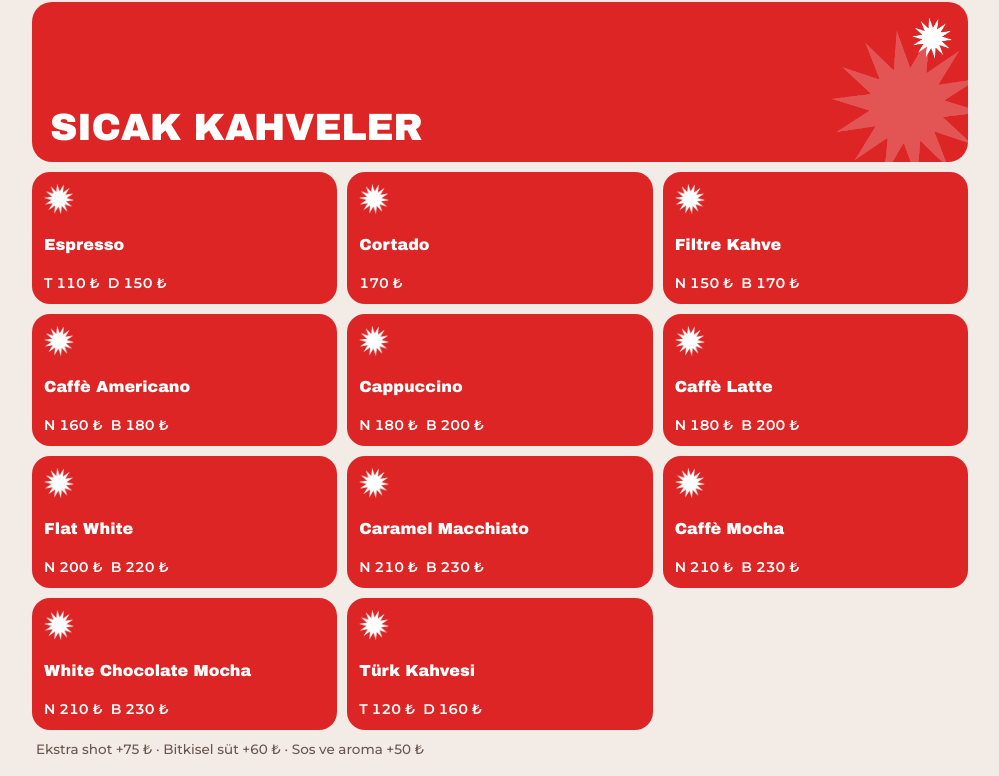
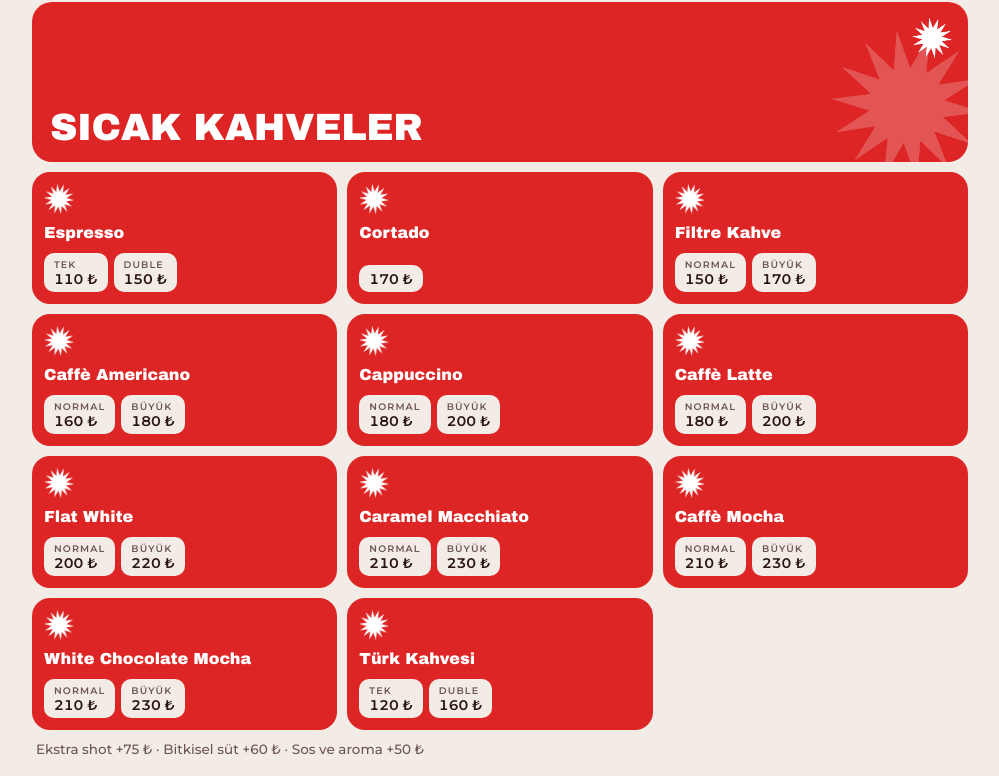
Before and after one commit to justech0/toohottohandle, a Next.js app: page /qr in a window 1280 px wide. Shown: the part 903-1679 px from the top of the page, without its empty margins (140-1139 px from the left). Built offline with nearby package versions, Linux system fonts and the light colour scheme; a web font is replaced by a local one.

Commit message:
feat(qr): clean price chips replace starburst stickers; plain price tag in detail
Co-Authored-By: Claude Opus 5.5 <noreply@anthropic.com>
Claude-Session: https://claude.ai/code/session_011pHqr4u3XUMJyZPAAY5Qcp

```diff
--- /dev/null
+++ b/app/qr/_components/PriceChips.tsx
@@ -0,0 +1,18 @@
+import type { CardProduct } from "./clientTypes";
+
+/** Sade fiyat kutucukları: boy adı küçük harfle üstte, fiyat altında. Tam metin kartta sr-only. */
+export function PriceChips({ p }: { p: Pick<CardProduct, "stars" | "sizes"> }) {
+  return (
+    <span className="card__prices" aria-hidden="true">
+      {p.stars.map((s, i) => {
+        const label = p.stars.length > 1 ? (p.sizes[i] ?? "").replace(s.price, "").trim() : "";
+        return (
+          <span key={i} className="chip">
+            {label ? <small>{label}</small> : null}
+            <bdi>{s.price}</bdi>
+          </span>
+        );
+      })}
+    </span>
+  );
+}
--- a/app/qr/_components/PriceStars.tsx
+++ /dev/null
@@ -1,19 +0,0 @@
-import type { PriceStar } from "@/lib/menu/badges";
-
-/** Kırmızı yıldız içinde fiyat; ikinci boy küçük sarı yıldızda. Görsel süs, tam metin sr-only'de. */
-export function PriceStars({ stars }: { stars: PriceStar[] }) {
-  const two = stars.length > 1;
-  return (
-    <span className="stars" aria-hidden="true">
-      {stars.map((s, i) => (
-        <span key={i} className={i === 0 ? "star star--main" : "star star--alt"}>
-          <span className="star__bg" />
-          <span className="star__txt">
-            {two && s.short ? <small>{s.short}</small> : null}
-            <bdi>{s.price}</bdi>
-          </span>
-        </span>
-      ))}
-    </span>
-  );
-}
--- a/app/qr/_components/ProductCard.tsx
+++ b/app/qr/_components/ProductCard.tsx
@@ -1,6 +1,6 @@
 import { imageSrc } from "@/lib/menu/image";
 import { BrandIcon } from "./BrandIcon";
-import { PriceStars } from "./PriceStars";
+import { PriceChips } from "./PriceChips";
 import type { CardProduct } from "./clientTypes";
 
 /** Ürün kartı (spec v3 4). Hem sunucu listesinde hem aramada kullanılır; dokununca MenuClient detayı açar. */
@@ -26,17 +26,7 @@ export function ProductCard({ p }: { p: CardProduct }) {
         <span className="card__name">{p.name}</span>
         {photo ? <span className="card__cat">{p.categoryName}</span> : null}
         <span className="sr-only" data-testid="price-full">{p.full}</span>
-        {p.soldOut ? (
-          <span className="card__out" aria-hidden="true">Tükendi</span>
-        ) : photo ? (
-          <PriceStars stars={p.stars} />
-        ) : (
-          <span className="card__price" aria-hidden="true">
-            {p.stars.map((s, i) => (
-              <bdi key={i}>{`${p.stars.length > 1 && s.short ? `${s.short} ` : ""}${s.price}`}</bdi>
-            ))}
-          </span>
-        )}
+        {p.soldOut ? <span className="card__out" aria-hidden="true">Tükendi</span> : <PriceChips p={p} />}
       </button>
     </li>
   );
--- a/app/qr/_components/ProductSheet.tsx
+++ b/app/qr/_components/ProductSheet.tsx
@@ -39,12 +39,9 @@ export function ProductSheet({ product, onClose }: { product: CardProduct; onClo
           <div className="sheet__head">
             <h2 id="sheet-title" className="sheet__title">{product.name}</h2>
             {single ? (
-              <span className="sheet__star">
-                <span className="star__bg" aria-hidden="true" />
-                <span className="sheet__star-txt" data-testid="sheet-price">
-                  {singleLabel ? <small>{singleLabel} </small> : null}
-                  <bdi>{single.price}</bdi>
-                </span>
+              <span className="sheet__tag">
+                {singleLabel ? <small>{singleLabel}</small> : null}
+                <span data-testid="sheet-price"><bdi>{single.price}</bdi></span>
               </span>
             ) : null}
           </div>
--- a/app/qr/styles/menu.css
+++ b/app/qr/styles/menu.css
@@ -68,29 +68,21 @@ html[data-hero-visible="false"] .topbar .icon-btn { color: var(--c-ink); backgro
   border-radius: 18px; font-family: var(--f-text); }
 .card--photo { min-height: 236px; padding: 0 0 14px; background: var(--c-white); color: var(--c-ink); }
 .card__img { width: 100%; height: 156px; object-fit: cover; border-radius: 18px 18px 0 0; display: block; background: var(--c-line); }
-.card--photo .card__name { padding: 12px 12px 0; padding-right: 60px; font: 600 14px/1.2 var(--f-text); text-transform: uppercase; letter-spacing: .02em; overflow-wrap: anywhere; }
+.card--photo .card__name { padding: 12px 12px 0; font: 600 14px/1.2 var(--f-text); text-transform: uppercase; letter-spacing: .02em; overflow-wrap: anywhere; }
 .card__cat { padding: 4px 12px 0; font: 600 10px/1.2 var(--f-text); letter-spacing: .14em; text-transform: uppercase; color: var(--c-ink-soft); }
 .card--plain { min-height: 132px; padding: 12px 12px 12px; gap: 10px; justify-content: space-between; background: var(--gc); color: var(--gt); }
 .card__icon { height: 30px; }
 .card--plain .card__name { font: 800 16px/1.1 var(--f-display); overflow-wrap: anywhere; hyphens: auto; }
-.card__price { display: flex; flex-wrap: wrap; gap: 2px 8px; font: 600 14px/1.2 var(--f-text); font-variant-numeric: tabular-nums; }
-.card__price bdi { white-space: nowrap; }
 .card__out { margin-top: auto; padding: 6px 10px; border-radius: 8px; background: var(--c-ink); color: var(--c-paper); font: 600 13px/1 var(--f-text); }
 .card--photo .card__out { margin: 10px 12px 0; }
 .card--out .card__img { filter: grayscale(1); }
 
-/* Yıldız fiyat rozeti (resmi yıldız maskesi) */
-.stars { position: absolute; right: -4px; top: 118px; display: flex; flex-direction: column; align-items: center; gap: 0; }
-.star { position: relative; display: grid; place-items: center; }
-.star--main { width: 66px; height: 66px; color: var(--c-white); }
-.star--alt { width: 52px; height: 52px; margin-top: -10px; color: var(--c-ink); }
-.star__bg { position: absolute; inset: 0; -webkit-mask: url(/qr/brand/star.png) center / contain no-repeat; mask: url(/qr/brand/star.png) center / contain no-repeat; }
-.star--main .star__bg { background: var(--c-red); }
-.star--alt .star__bg { background: var(--c-yellow); }
-.star__txt { position: relative; display: flex; flex-direction: column; align-items: center; line-height: 1; font-variant-numeric: tabular-nums; }
-.star--main .star__txt { font: 600 13px/1 var(--f-text); }
-.star--alt .star__txt { font: 600 11px/1 var(--f-text); }
-.star__txt small { font-size: 9px; letter-spacing: .08em; margin-bottom: 1px; }
+/* Sade fiyat kutucukları */
+.card__prices { display: flex; flex-wrap: wrap; gap: 6px; margin-top: auto; }
+.card--photo .card__prices { padding: 10px 12px 0; }
+.chip { display: inline-flex; flex-direction: column; align-items: flex-start; gap: 3px; padding: 7px 10px 6px; border-radius: 10px;
+  background: var(--c-paper); color: var(--c-ink); font: 600 14px/1 var(--f-text); font-variant-numeric: tabular-nums; white-space: nowrap; }
+.chip small { font: 600 9.5px/1 var(--f-text); letter-spacing: .12em; text-transform: uppercase; color: var(--c-ink-soft); }
 
 .extras { margin: 10px 4px 0; font: 500 13.5px/1.45 var(--f-text); color: var(--c-ink-soft); }
 
@@ -125,11 +117,9 @@ html[data-hero-visible="false"] .topbar .icon-btn { color: var(--c-ink); backgro
 .sheet__cat { margin: 0 0 8px; font: 600 12px/1.2 var(--f-text); text-transform: uppercase; letter-spacing: .16em; }
 .sheet__head { display: flex; align-items: flex-start; justify-content: space-between; gap: 12px; }
 .sheet__title { margin: 0; font: 800 clamp(26px, 8vw, 34px)/1 var(--f-display); text-transform: uppercase; letter-spacing: -.01em; overflow-wrap: anywhere; }
-.sheet__star { position: relative; flex: none; width: 96px; height: 96px; display: grid; place-items: center; margin-top: -58px; color: var(--c-red-text); }
-.sheet__star .star__bg { position: absolute; inset: 0; background: var(--c-white); -webkit-mask: url(/qr/brand/star.png) center / contain no-repeat; mask: url(/qr/brand/star.png) center / contain no-repeat; }
-.sheet__panel--full .sheet__star { margin-top: -8px; }
-.sheet__star-txt { position: relative; display: flex; flex-direction: column; align-items: center; font: 800 17px/1 var(--f-display); }
-.sheet__star-txt small { font: 600 10px/1.2 var(--f-text); letter-spacing: .08em; }
+.sheet__tag { flex: none; display: inline-flex; flex-direction: column; align-items: flex-end; gap: 4px; padding: 10px 14px; border-radius: 14px;
+  background: var(--c-paper); color: var(--c-ink); font: 800 22px/1 var(--f-display); font-variant-numeric: tabular-nums; }
+.sheet__tag small { font: 600 10px/1 var(--f-text); letter-spacing: .12em; text-transform: uppercase; color: var(--c-ink-soft); }
 .sheet__sizes { display: grid; grid-template-columns: repeat(2, minmax(0, 1fr)); gap: 8px; margin-top: 20px; }
 .sheet__size { min-height: 56px; border-radius: 16px; border: 2px solid currentColor; background: none; color: inherit; font: 600 16px/1.2 var(--f-text); cursor: pointer; }
 .sheet__size[aria-pressed="true"] { background: var(--c-white); color: var(--c-ink); border-color: var(--c-white); }
```
